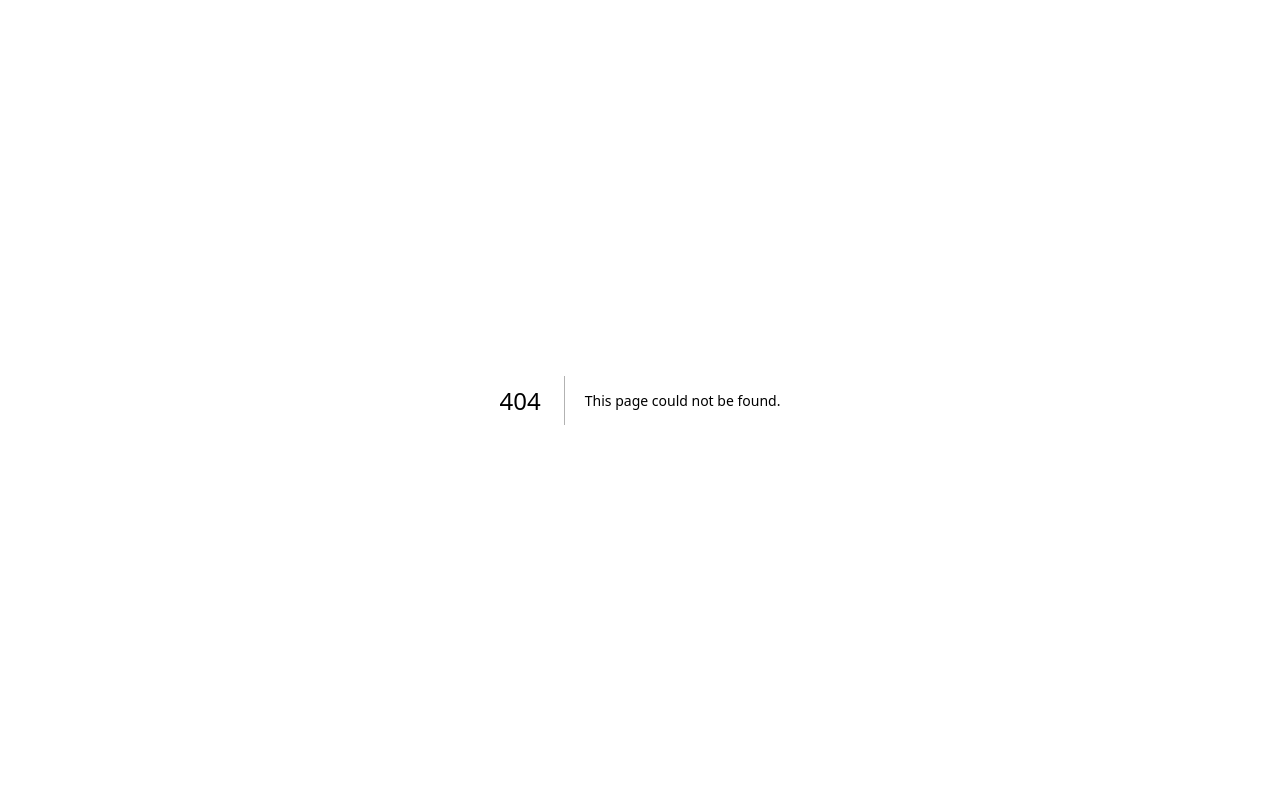
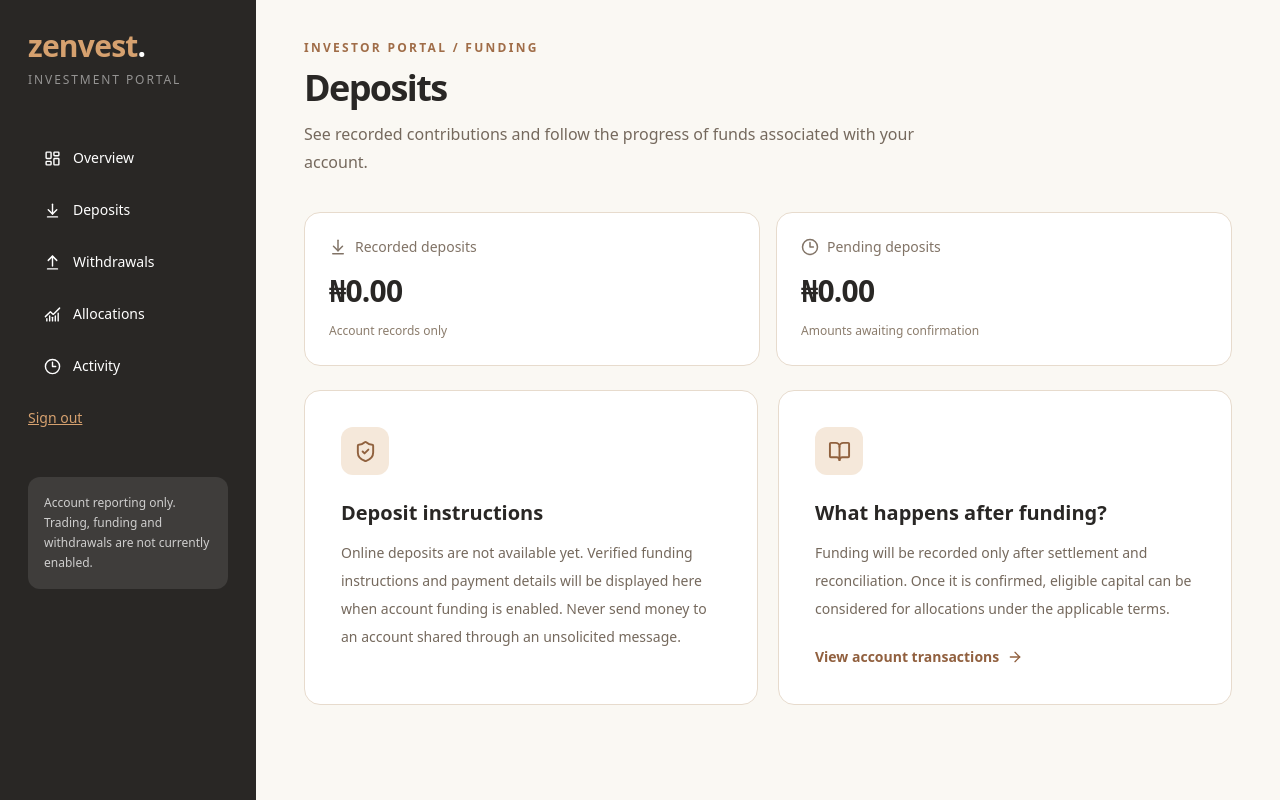
Before and after one commit to en0ma/zenvest, a Next.js app: page /deposits in a window 1280 px wide. Before the commit this address had no page. Built offline with nearby package versions, Linux system fonts and the light colour scheme; no server answers; the database is empty; sample sign-in values are in the browser's storage.

Commit message:
feat: add investor portal pages and shared interface

```diff
--- /dev/null
+++ b/src/app/deposits/page.tsx
@@ -0,0 +1,13 @@
+import { ArrowDownToLine, BookOpen, Clock3, ShieldCheck } from "lucide-react";
+import { Shell } from "@/components/shell";
+import { PageIntro, BalanceTile, DetailPanel } from "@/components/investor-ui";
+import { requireUser } from "@/lib/access";
+import { prisma } from "@/lib/db";
+export const dynamic="force-dynamic";
+export default async function Deposits(){
+ const user=await requireUser();
+ const portfolio=await prisma.investorPortfolio.findUnique({where:{userId:user.id}});
+ return <Shell><PageIntro eyebrow="Investor portal / Funding" title="Deposits" description="See recorded contributions and follow the progress of funds associated with your account."/>
+ <div className="grid gap-4 md:grid-cols-2"><BalanceTile label="Recorded deposits" value={portfolio?.depositedKobo??0n} icon={ArrowDownToLine} detail="Account records only"/><BalanceTile label="Pending deposits" value={portfolio?.pendingDepositsKobo??0n} icon={Clock3} detail="Amounts awaiting confirmation"/></div>
+ <div className="grid gap-5 lg:grid-cols-2 mt-6"><DetailPanel icon={ShieldCheck} title="Deposit instructions" description="Online deposits are not available yet. Verified funding instructions and payment details will be displayed here when account funding is enabled. Never send money to an account shared through an unsolicited message."/><DetailPanel icon={BookOpen} title="What happens after funding?" description="Funding will be recorded only after settlement and reconciliation. Once it is confirmed, eligible capital can be considered for allocations under the applicable terms." link="/transactions" linkText="View account transactions"/></div></Shell>
+}
```
